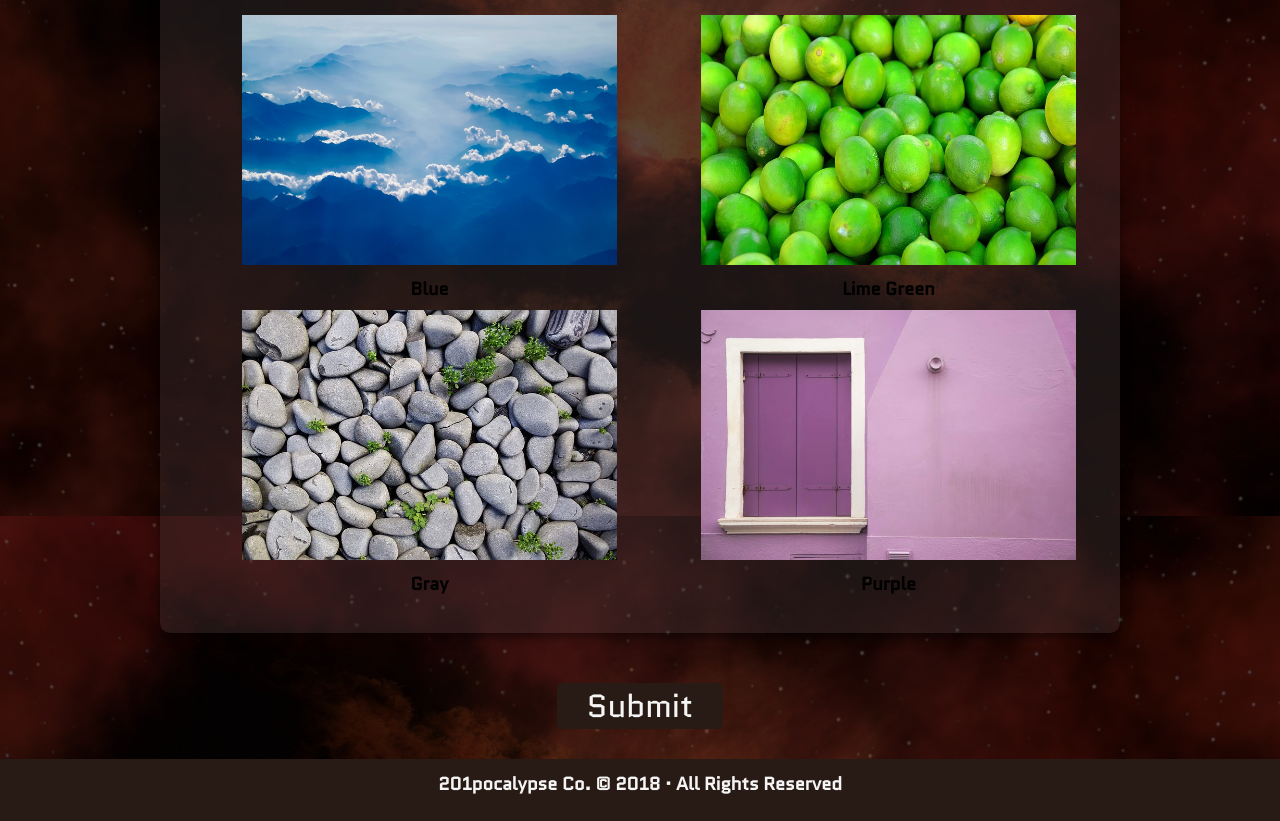
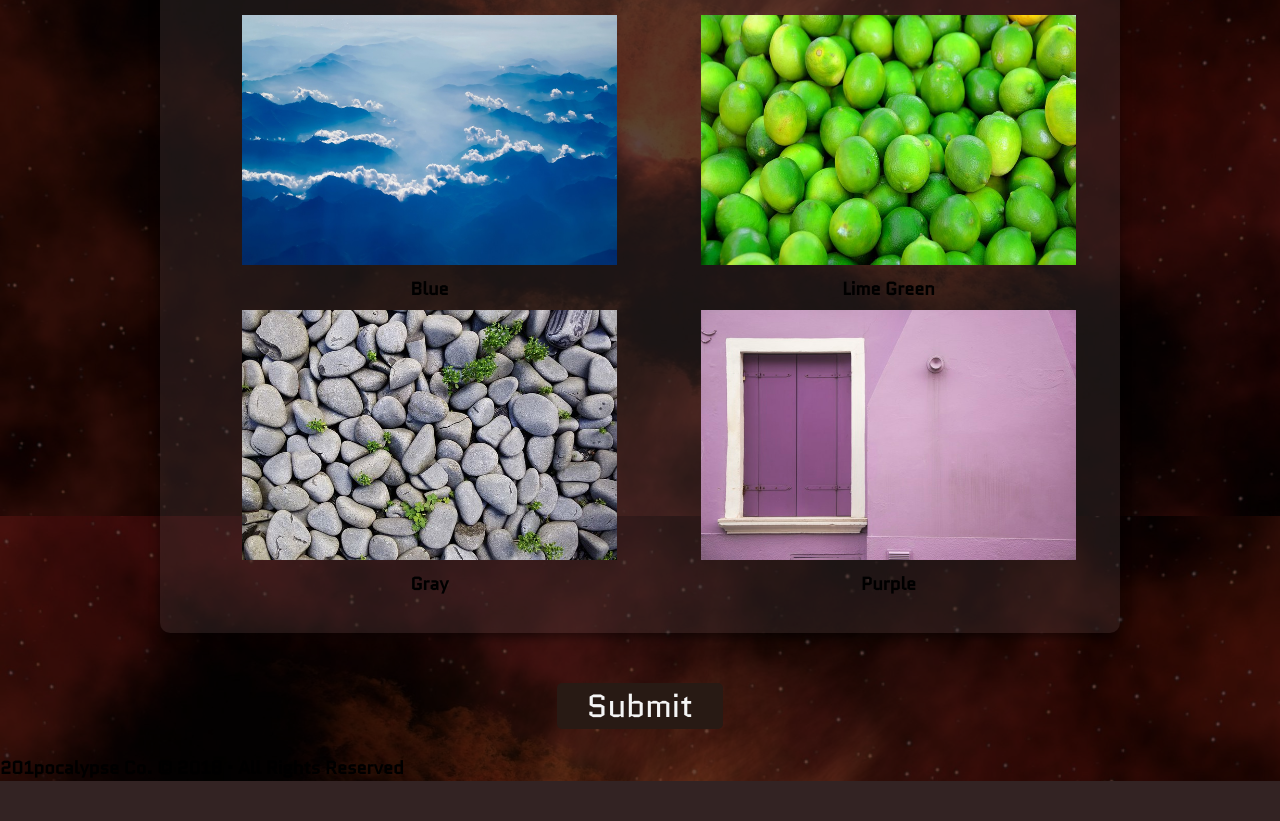
Before and after one commit to richjimdev/201-final-project, a plain HTML site: page index.html in a window 1280 px wide. Shown: the part 6684-7505 px from the top of the page. After the commit the page ends 7465 px from the top, so only its background shows below. Drawn offline with Linux system fonts and the light colour scheme.

Commit message:
Update home.css

```diff
--- a/css/home.css
+++ b/css/home.css
@@ -62,12 +62,3 @@ label > input + img{
 label > input:checked + img{
   background-color: rgb(128, 100, 100);
 }
-
-.footnotes {
-  text-align: center;
-  color: whitesmoke;
-  font-size: 12px;
-  background-color:var(--brown-color);
-  padding: 1rem;
-  height: 30px;
-}
```
